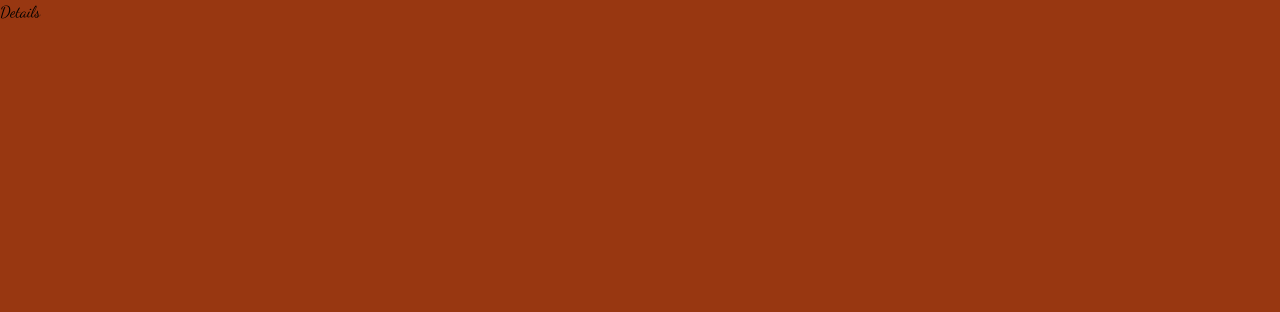
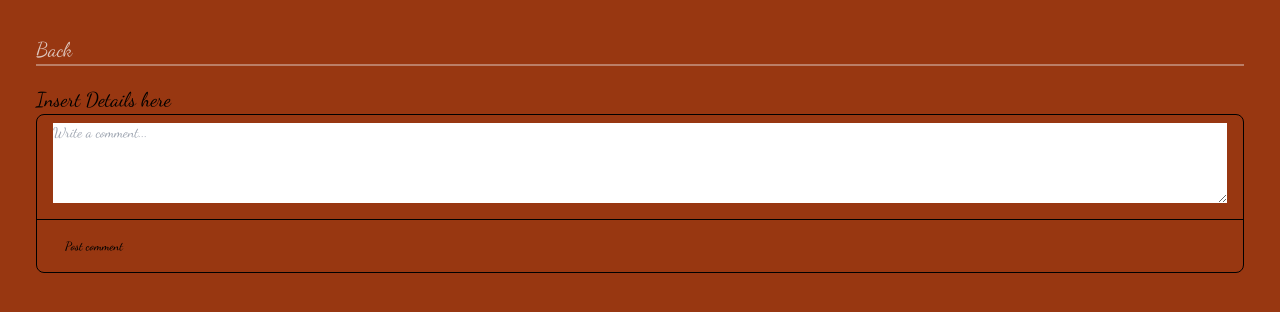
Before and after one commit to EmilyK-G/EmilyK-G-lightvite.github.io, a Next.js app: page /details in a window 1280 px wide. Shown: the top 312 px of the page. Built offline with nearby package versions, Linux system fonts and the light colour scheme.

Commit message:
socket connection success

```diff
--- /dev/null
+++ b/app/SocketIo.tsx
@@ -0,0 +1,52 @@
+import { ChangeEvent, useState, useEffect } from 'react';
+import { io, Socket } from "socket.io-client";
+
+interface ServerToClientEvents {
+    noArg: () => void;
+    basicEmit: (a: number, b: string, c: Buffer) => void;
+    withAck: (d: string, callback: (e: number) => void) => void;
+    update_input: (a: any) => void;
+}
+interface ClientToServerEvents {
+    input_change: (a: any) => void;
+    connect: () => void;
+}
+
+const socket: Socket<ServerToClientEvents, ClientToServerEvents> = io();
+
+const SocketIo = () => {
+    const [input, setInput] = useState('')
+
+    useEffect(() => {
+        const socketInitializer:()=>void = async () => {
+            await fetch('/api/socket');
+
+            socket.on('connect', () => {
+                console.log('connected')
+            })
+
+            socket.on('update_input', msg => {
+                setInput(msg)
+            })
+        }
+
+        socketInitializer()
+
+    }, [])
+
+
+    const onChangeHandler = (e: ChangeEvent<HTMLInputElement>) => {
+        setInput(e.target.value)
+        socket.emit('input_change', e.target.value)
+    }
+
+    return (
+    <input
+        placeholder="Type something"
+        value={input}
+        onChange={onChangeHandler}
+    />
+    )
+}
+
+export default SocketIo
--- a/app/details/page.tsx
+++ b/app/details/page.tsx
@@ -1,8 +1,27 @@
-import React from 'react'
+import React from 'react';
+import Link from 'next/link';
 
 const Details = () => {
   return (
-    <div>Details</div>
+    <div className='p-9 flex flex-col text-xl'>
+      <Link className='text-whitesmoke decoration-1 border-b-whitesmoke border-b-2 opacity-75 border-opacity-50 mb-5' href={'/'}>Back</Link>
+      <p>Insert Details here</p>
+
+      <form>
+        <div className="w-full mb-4 border border-gray-200 rounded-lg bg-gray-50 dark:bg-gray-700 dark:border-gray-600">
+            <div className="px-4 py-2 bg-white rounded-t-lg dark:bg-gray-800">
+                <label htmlFor="comment" className="sr-only">Your comment</label>
+                <textarea id="comment" rows={4} className="w-full px-0 text-sm text-gray-900 bg-white border-0 dark:bg-gray-800 focus:ring-0 dark:text-white dark:placeholder-gray-400" placeholder="Write a comment..." required></textarea>
+            </div>
+            <div className="flex items-center justify-between px-3 py-2 border-t dark:border-gray-600">
+                <button type="submit" className="inline-flex items-center py-2.5 px-4 text-xs font-medium text-center text-white bg-blue-700 rounded-lg focus:ring-4 focus:ring-blue-200 dark:focus:ring-blue-900 hover:bg-blue-800">
+                    Post comment
+                </button>
+            </div>
+        </div>
+      </form>
+
+    </div>
   )
 }
 
--- a/app/page.tsx
+++ b/app/page.tsx
@@ -6,6 +6,7 @@ import Link from 'next/link';
 
 import { GeoapifyGeocoderAutocomplete, GeoapifyContext } from '@geoapify/react-geocoder-autocomplete';
 import '@geoapify/geocoder-autocomplete/styles/minimal.css';
+import SocketIo from './SocketIo';
 
 const Home = () => {
 
@@ -83,6 +84,7 @@ const Home = () => {
             </>
         </MyModal>
         }
+        <SocketIo/>
         <form className="w-full max-w-sm">
             <div id="name_div" className="form_div">
                 <input type="text" onChange={(e)=>setName(e.target.value)} placeholder="Host"/>
--- a/app/photo/page.tsx
+++ b/app/photo/page.tsx
@@ -1,8 +1,12 @@
-import React from 'react'
+import React from 'react';
+import Link from 'next/link';
 
 const Photo = () => {
   return (
-    <div>Photo</div>
+    <div className='p-9 flex flex-col text-xl'>
+      <Link className='text-whitesmoke decoration-1 border-b-whitesmoke border-b-2 opacity-75 border-opacity-50 mb-5' href={'/'}>Back</Link>
+      <p>Upload your Photo here</p>
+    </div>
   )
 }
 
--- a/app/theme/page.tsx
+++ b/app/theme/page.tsx
@@ -1,8 +1,12 @@
-import React from 'react'
+import React from 'react';
+import Link from 'next/link';
 
 const Theme = () => {
   return (
-    <div>Choose a theme here</div>
+    <div className='p-9 flex flex-col text-xl'>
+      <Link className='text-whitesmoke decoration-1 border-b-whitesmoke border-b-2 opacity-75 border-opacity-50 mb-5' href={'/'}>Back</Link>
+      <p>Choose your theme here</p>
+    </div>
   )
 }
 
--- a/next.config.js
+++ b/next.config.js
@@ -1,4 +1,7 @@
 /** @type {import('next').NextConfig} */
+
+const nodeExternals = require('webpack-node-externals');
+
 module.exports = {
   reactStrictMode: true,
   experimental: {
@@ -7,4 +10,5 @@ module.exports = {
   env: {
     autocompleteKey: 'fb7d0854a46444f49fa7e9093c311ce2',
   },
+  externals: ()=>{if(isServer) { config.externals = [nodeExternals()] }},
 }
--- /dev/null
+++ b/pages/api/socket.ts
@@ -0,0 +1,20 @@
+import { Server } from 'Socket.IO'
+
+const SocketHandler = (req:any, res:any) => {
+  if (res.socket.server.io) {
+    console.log('Socket is already running')
+  } else {
+    console.log('Socket is initializing')
+    const io = new Server(res.socket.server)
+    res.socket.server.io = io
+
+    io.on('connection', socket => {
+        socket.on('input_change', msg => {
+          socket.broadcast.emit('update_input', msg)
+        })
+      })
+  }
+  res.end()
+}
+
+export default SocketHandler
```
Also changed, not shown: package.json (+14 -2 lines), 2 other files (tests, documents, lock files or other folders).
